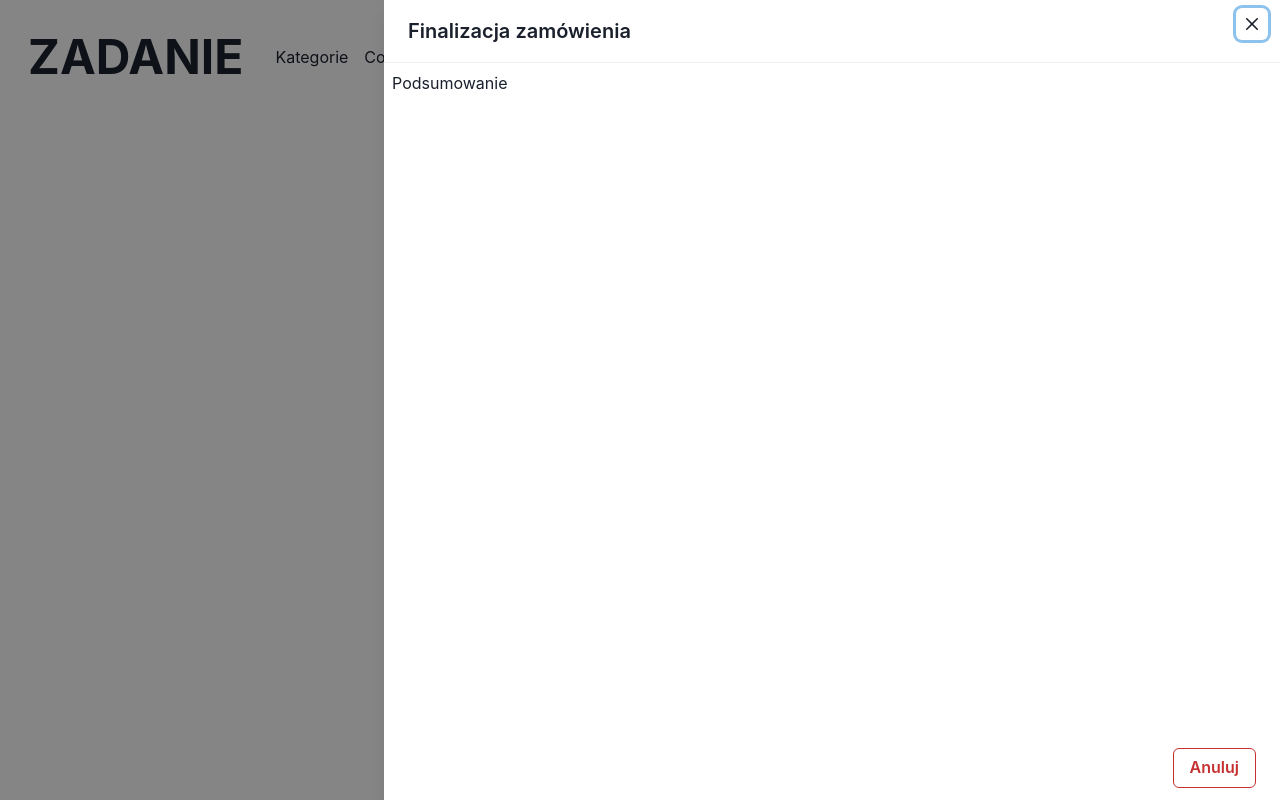
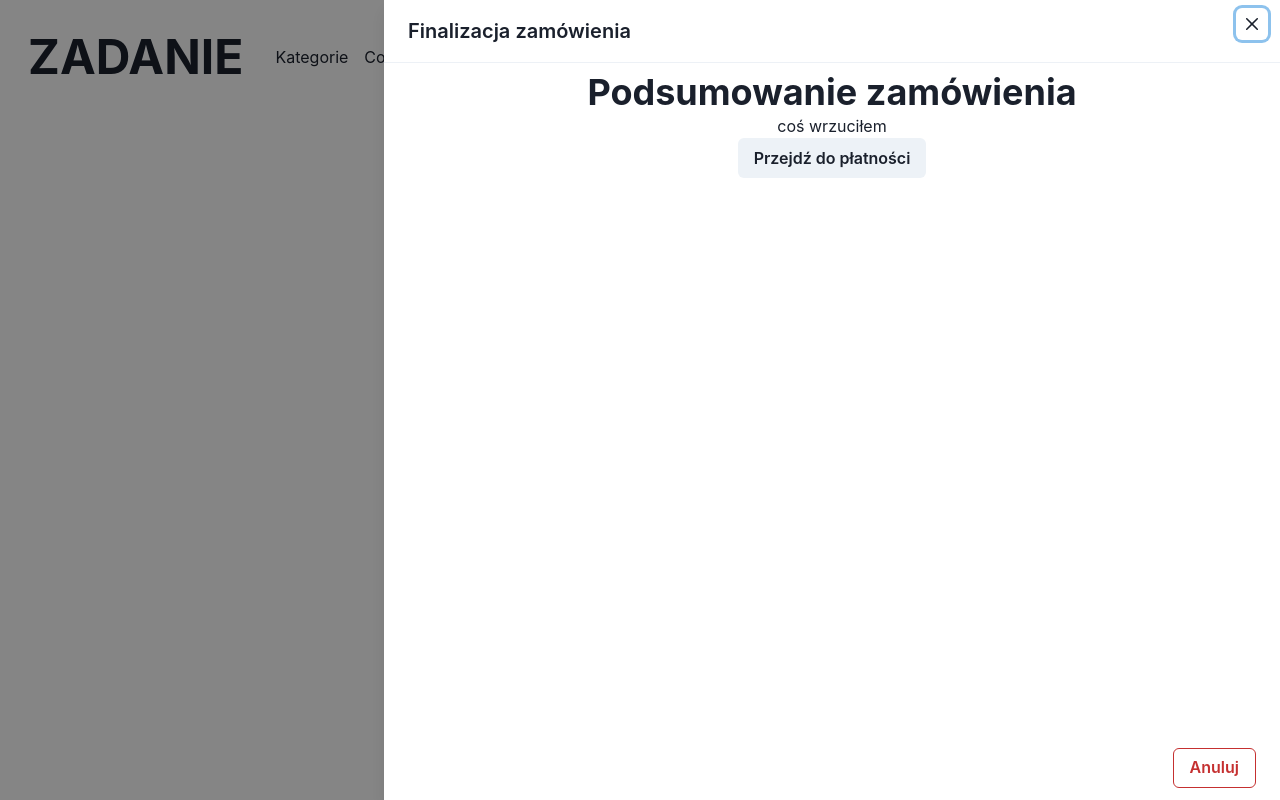
Before and after one commit to binkowski5808/zadanie-gemini, a React (Create React App) app: page / in a window 1280 px wide. Both pictures are taken after a click on the button "Koszyk". Built offline with nearby package versions, Linux system fonts and the light colour scheme.

Commit message:
Simple steps with payment

```diff
--- a/src/features/checkout/BasketSummaryStep.tsx
+++ b/src/features/checkout/BasketSummaryStep.tsx
@@ -1,7 +1,17 @@
+import { Button } from "@chakra-ui/button";
+import { Flex } from "@chakra-ui/layout";
 import React from "react";
+import { useDispatch } from "react-redux";
+import { nextStep } from "./checkoutSlice";
 
 const BasketSummaryStep = () => {
-  return <div></div>;
+  const dispatch = useDispatch();
+  return (
+    <Flex flexDir="column" align="center">
+      <div>coś wrzuciłem</div>
+      <Button onClick={() => dispatch(nextStep())}>Przejdź do płatności</Button>
+    </Flex>
+  );
 };
 
 export default BasketSummaryStep;
--- a/src/features/checkout/Checkout.tsx
+++ b/src/features/checkout/Checkout.tsx
@@ -1,13 +1,15 @@
-import { Flex } from "@chakra-ui/layout";
+import { Flex, Heading } from "@chakra-ui/layout";
 import React from "react";
+import { useSelector } from "react-redux";
 import BasketSummaryStep from "./BasketSummaryStep";
+import { selectCurrentStep } from "./checkoutSlice";
 import PaymentStep from "./PaymentStep";
 import PaymentSummaryStep from "./PaymentSummaryStep";
 
 const Checkout = () => {
   const steps = [
     {
-      title: "Koszyk",
+      title: "Podsumowanie zamówienia",
       content: <BasketSummaryStep />,
     },
     {
@@ -20,7 +22,14 @@ const Checkout = () => {
     },
   ];
 
-  return <Flex flex="1 1 100%">Podsumowanie</Flex>;
+  const currentStep = useSelector(selectCurrentStep);
+
+  return (
+    <Flex flex="1 1 100%" flexDir="column" align="center">
+      <Heading flex="1 1 auto">{steps[currentStep].title}</Heading>
+      <Flex flex="1 1 100%">{steps[currentStep].content}</Flex>
+    </Flex>
+  );
 };
 
 export default Checkout;
--- a/src/features/checkout/PaymentStep.tsx
+++ b/src/features/checkout/PaymentStep.tsx
@@ -1,7 +1,18 @@
+import { Button } from "@chakra-ui/button";
+import { Flex } from "@chakra-ui/layout";
 import React from "react";
+import { useDispatch } from "react-redux";
+import { pay, prevStep } from "./checkoutSlice";
 
 const PaymentStep = () => {
-  return <div></div>;
+  const dispatch = useDispatch();
+  return (
+    <Flex flexDir="column" align="center">
+      <div>coś wrzuciłem</div>
+      <Button onClick={() => dispatch(prevStep())}>Wróć</Button>
+      <Button onClick={() => dispatch(pay())}>Zapłać</Button>
+    </Flex>
+  );
 };
 
 export default PaymentStep;
--- a/src/features/checkout/checkoutSlice.ts
+++ b/src/features/checkout/checkoutSlice.ts
@@ -22,12 +22,12 @@ export const checkoutSlice = createSlice({
       state.creditCardChosen = action.payload;
     },
     nextStep: (state) => {
-      state.currentStep = +1;
+      state.currentStep += 1;
     },
     prevStep: (state) => {
-      state.currentStep = -1;
+      state.currentStep -= 1;
     },
-    pay: (state, action: PayloadAction<CreditCard>) => {
+    pay: (state) => {
       state.status = "loading";
     },
     paymentSuccessful: (state) => {
@@ -49,4 +49,10 @@ export const {
   paymentSuccessful,
 } = checkoutSlice.actions;
 
+export const selectPaymentStatus = (state: RootState) => state.checkout.status;
+export const selectCreditCardChosen = (state: RootState) =>
+  state.checkout.creditCardChosen;
+export const selectCurrentStep = (state: RootState) =>
+  state.checkout.currentStep;
+
 export default checkoutSlice.reducer;
--- a/src/sagas/handlers/checkoutHandlers.ts
+++ b/src/sagas/handlers/checkoutHandlers.ts
@@ -1,10 +1,11 @@
 import { postPayment } from "../requests/checkoutRequests";
-import { takeLatest, call, put } from "@redux-saga/core/effects";
+import { takeLatest, call, put, select } from "@redux-saga/core/effects";
 import {
   nextStep,
   pay,
   paymentFailed,
   paymentSuccessful,
+  selectCreditCardChosen,
 } from "../../features/checkout/checkoutSlice";
 import { resetBasket } from "../../features/basket/basketSlice";
 import { createStandaloneToast } from "@chakra-ui/toast";
@@ -12,7 +13,11 @@ import { createStandaloneToast } from "@chakra-ui/toast";
 export function* fetchPostPayment(action: ReturnType<typeof pay>) {
   const toast = createStandaloneToast();
   try {
-    yield call(postPayment, action.payload);
+    const creditCardChosen: ReturnType<
+      typeof selectCreditCardChosen
+    > = yield select(selectCreditCardChosen);
+    if (creditCardChosen) {
+      yield call(postPayment, creditCardChosen);
       yield put(paymentSuccessful());
       yield call(toast, {
         title: "Sukces",
@@ -23,6 +28,16 @@ export function* fetchPostPayment(action: ReturnType<typeof pay>) {
       });
       yield put(resetBasket());
       yield put(nextStep());
+    } else {
+      yield call(toast, {
+        title: "Wystąpił błąd",
+        description: "Wybierz kartę płatniczą",
+        status: "error",
+        duration: 9000,
+        isClosable: true,
+      });
+      yield put(paymentFailed());
+    }
   } catch (err) {
     yield call(toast, {
       title: "Wystąpił błąd",
```
Lines whose indentation alone changed are shown as unchanged.
